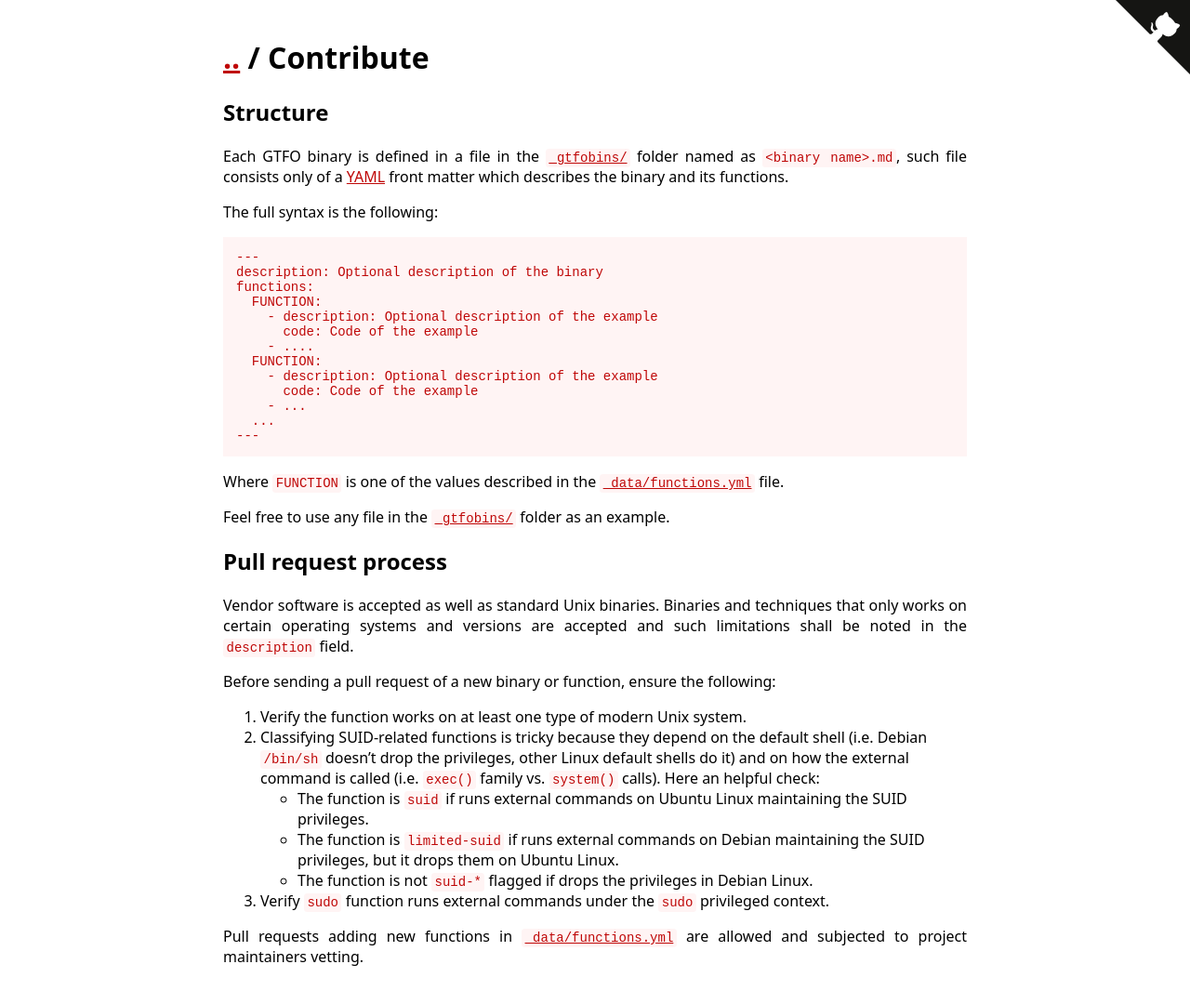
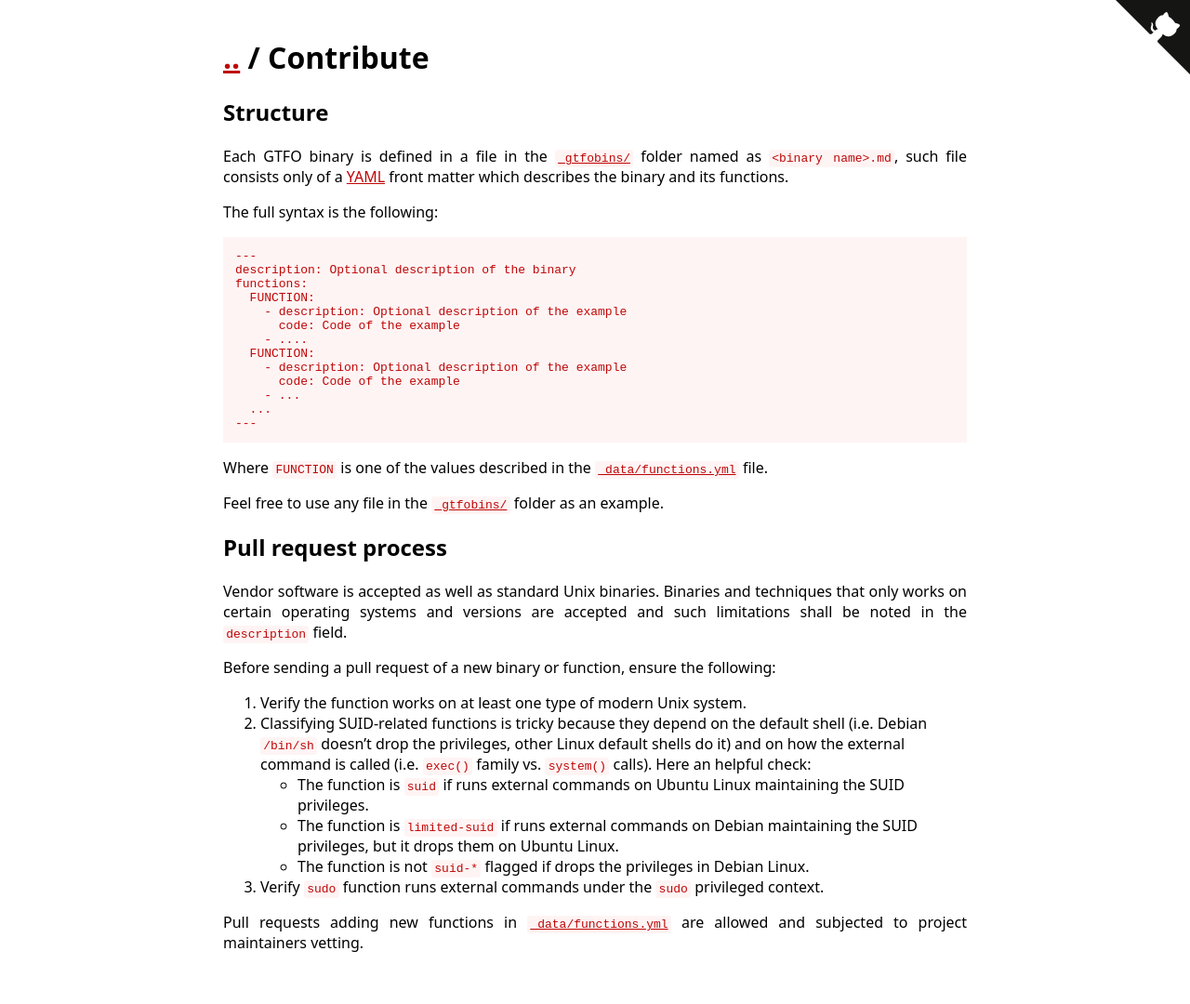
Before and after one commit to GTFOBins/GTFOBins.github.io, a Jekyll site: the page built from contribute.md, in a window 1280 px wide. Shown: the whole page at 93% size. Built offline with Jekyll 4.4.1, drawn with Linux system fonts in a browser that asks for light colours.

Commit message:
Use different font size for code elements

```diff
--- a/assets/style.scss
+++ b/assets/style.scss
@@ -7,6 +7,7 @@ $accent: #bf0707;
 $lighter: #fff4f4;
 $marked: #ffcccc;
 $hover: #ff0000;
+$code-font-size: 13px;
 $small-font-size: 14px;
 
 // layout
@@ -42,7 +43,7 @@ body {
 }
 
 code {
-    font-size: $small-font-size;
+    font-size: $code-font-size;
     padding: 0.15em 0.25em;
     border-radius: 0.25em;
     color: $accent;
@@ -51,7 +52,7 @@ code {
 
 pre {
     background: $lighter;
-    font-size: $small-font-size;
+    font-size: $code-font-size;
     padding: 1em;
     margin: 1rem 0; // to be coherent with the regular-sized text
     overflow-x: auto;
```
